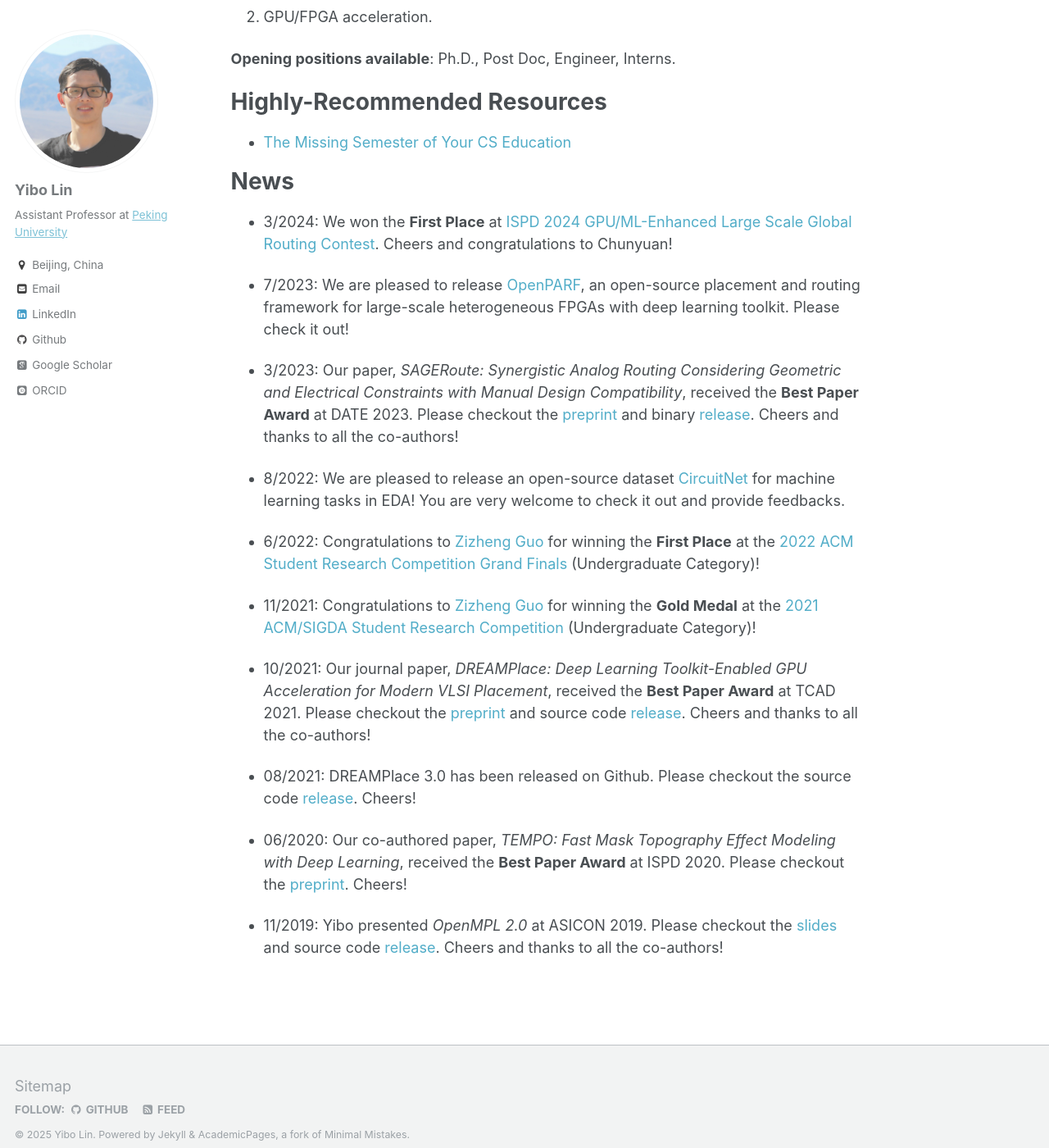
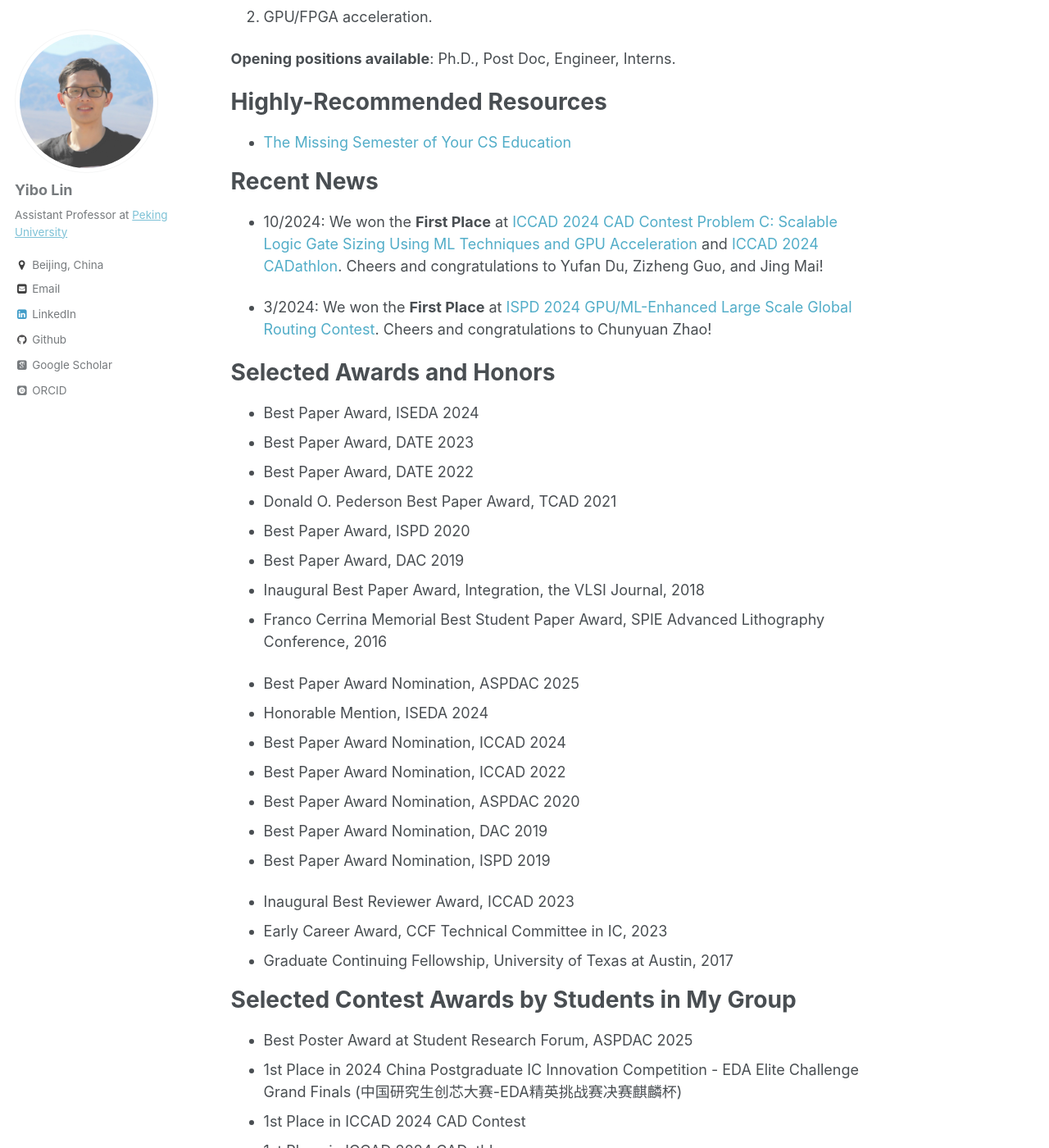
Before and after one commit to limbo018/limbo018.github.io, a Jekyll site: the page built from _pages/about.md, in a window 1280 px wide and 1400 px high, scrolled down 574 px. Shown: the whole window at 82% size. Built offline with Jekyll 4.4.1, drawn with Linux system fonts in a browser that asks for light colours; some web fonts are replaced; some of the changed text lies outside the part shown.

Commit message:
add award sections in the about page

```diff
--- a/_pages/about.md
+++ b/_pages/about.md
@@ -29,25 +29,44 @@ Highly-Recommended Resources
 
 * [The Missing Semester of Your CS Education](https://missing.csail.mit.edu/)
 
-News
+Recent News
 ======
 
-* 3/2024: We won the **First Place** at [ISPD 2024 GPU/ML-Enhanced Large Scale Global Routing Contest](https://liangrj2014.github.io/ISPD24_contest/). Cheers and congratulations to Chunyuan!
+* 10/2024: We won the **First Place** at [ICCAD 2024 CAD Contest Problem C: Scalable Logic Gate Sizing Using ML Techniques and GPU Acceleration](https://www.iccad-contest.org/) and [ICCAD 2024 CADathlon](https://2024.iccad.com/cadathlon-iccad-2024). Cheers and congratulations to Yufan Du, Zizheng Guo, and Jing Mai!
 
-* 7/2023: We are pleased to release [OpenPARF](https://github.com/PKU-IDEA/OpenPARF), an open-source placement and routing framework for large-scale heterogeneous FPGAs with deep learning toolkit. Please check it out!
+* 3/2024: We won the **First Place** at [ISPD 2024 GPU/ML-Enhanced Large Scale Global Routing Contest](https://liangrj2014.github.io/ISPD24_contest/). Cheers and congratulations to Chunyuan Zhao!
 
-* 3/2023: Our paper, _SAGERoute: Synergistic Analog Routing Considering Geometric and Electrical Constraints with Manual Design Compatibility_, received the **Best Paper Award** at DATE 2023. Please checkout the [preprint](https://yibolin.com/publications/papers/ANALOG_DATE2023_Zhang.pdf) and binary [release](https://github.com/PKU-IDEA/SAGERoute). Cheers and thanks to all the co-authors!
+Selected Awards and Honors
+======
+* Best Paper Award, ISEDA 2024
+* Best Paper Award, DATE 2023
+* Best Paper Award, DATE 2022
+* Donald O. Pederson Best Paper Award, TCAD 2021
+* Best Paper Award, ISPD 2020
+* Best Paper Award, DAC 2019
+* Inaugural Best Paper Award, Integration, the VLSI Journal, 2018
+* Franco Cerrina Memorial Best Student Paper Award, SPIE Advanced Lithography Conference, 2016
 
-* 8/2022: We are pleased to release an open-source dataset [CircuitNet](https://circuitnet.github.io/) for machine learning tasks in EDA! You are very welcome to check it out and provide feedbacks.
+* Best Paper Award Nomination, ASPDAC 2025
+* Honorable Mention, ISEDA 2024
+* Best Paper Award Nomination, ICCAD 2024
+* Best Paper Award Nomination, ICCAD 2022
+* Best Paper Award Nomination, ASPDAC 2020
+* Best Paper Award Nomination, DAC 2019
+* Best Paper Award Nomination, ISPD 2019
 
-* 6/2022: Congratulations to [Zizheng Guo](https://guozz.cn/) for winning the **First Place** at the [2022 ACM Student Research Competition Grand Finals](https://src.acm.org/) (Undergraduate Category)!
+* Inaugural Best Reviewer Award, ICCAD 2023
+* Early Career Award, CCF Technical Committee in IC, 2023
+* Graduate Continuing Fellowship, University of Texas at Austin, 2017
 
-* 11/2021: Congratulations to [Zizheng Guo](https://guozz.cn/) for winning the **Gold Medal** at the [2021 ACM/SIGDA Student Research Competition](https://www.sigda.org/sigda-events/src/) (Undergraduate Category)!
-
-* 10/2021: Our journal paper, _DREAMPlace: Deep Learning Toolkit-Enabled GPU Acceleration for Modern VLSI Placement_, received the **Best Paper Award** at TCAD 2021. Please checkout the [preprint](https://limbo018.github.io/publications/papers/PLACE_TCAD2020_Lin.pdf) and source code [release](https://github.com/limbo018/DREAMPlace). Cheers and thanks to all the co-authors!
-
-* 08/2021: DREAMPlace 3.0 has been released on Github. Please checkout the source code [release](https://github.com/limbo018/DREAMPlace). Cheers!
-
-* 06/2020: Our co-authored paper, _TEMPO: Fast Mask Topography Effect Modeling with Deep Learning_, received the **Best Paper Award** at ISPD 2020. Please checkout the [preprint](https://limbo018.github.io/publications/papers/DFM_ISPD2020_Ye.pdf). Cheers!
-
-* 11/2019: Yibo presented _OpenMPL 2.0_ at ASICON 2019. Please checkout the [slides](https://limbo018.github.io/publications/papers/DFM_ASICON2019_Li.slides.pdf) and source code [release](https://github.com/limbo018/OpenMPL). Cheers and thanks to all the co-authors!
+Selected Contest Awards by Students in My Group
+======
+* Best Poster Award at Student Research Forum, ASPDAC 2025
+* 1st Place in 2024 China Postgraduate IC Innovation Competition - EDA Elite Challenge Grand Finals (中国研究生创芯大赛-EDA精英挑战赛决赛麒麟杯)
+* 1st Place in ICCAD 2024 CAD Contest
+* 1st Place in ICCAD 2024 CADathlon
+* 1st Place in ISPD 2024 Contest
+* 2nd Place in MLCAD 2023 Contest
+* 1st Place in EDAthon 2022
+* 2nd Place in 2022 EDA Elite Challenge Grand Finals (EDA精英挑战赛决赛菁英杯)
+* 1st Place in 2022 ACM Student Research Competition Grand Finals (Undergraduate Category)
```
